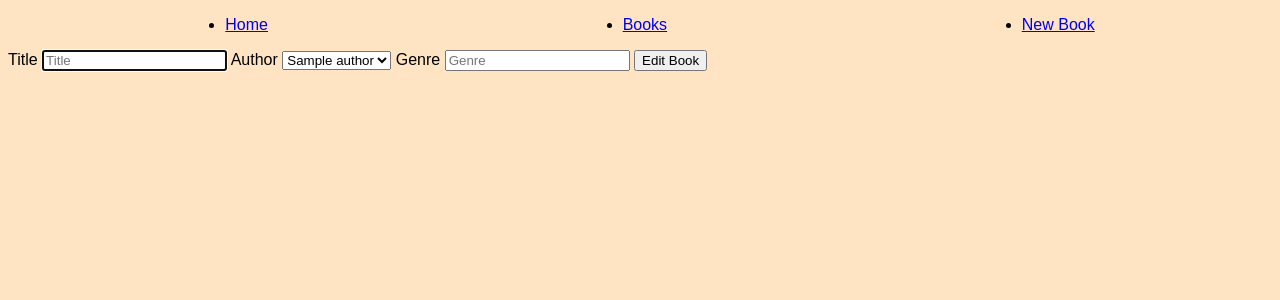
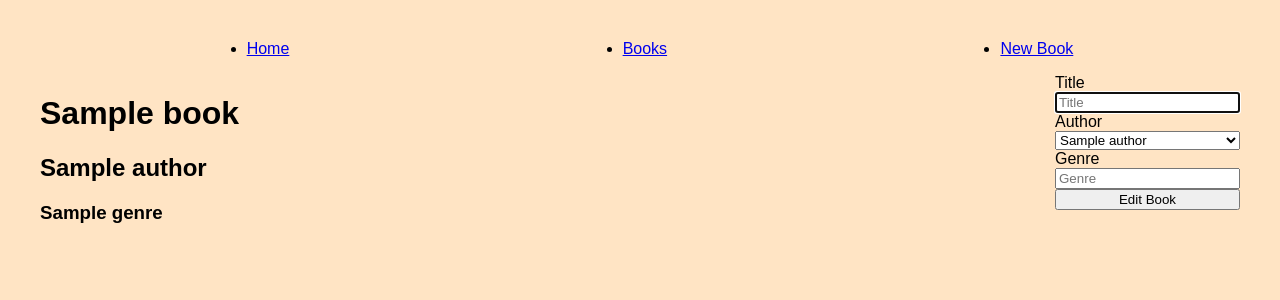
Before and after one commit to ewanlaing/w4d3_on_to_many, a Flask app: page /books/1/edit in a window 1280 px wide. Shown: the top 300 px of the page. Run offline with Flask 3, Linux system fonts and the light colour scheme; a database or web service that is not in the repository returns one stand-in record (values such as "Sample title"); some libraries are stand-ins or nearby versions.

Commit message:
even more css

```diff
--- a/static/style.css
+++ b/static/style.css
@@ -1,6 +1,7 @@
 body{
     background-color: bisque;
     font-family: fantasy;
+    margin: 40px;
 }
 
 .title{
@@ -19,3 +20,14 @@ section{
     flex-wrap: wrap;
 
 }
+
+.flex-container{
+    display: flex;
+    justify-content: space-between;
+}
+
+.flex-col{
+    display: flex;
+    flex-direction: column;
+
+}
--- a/templates/books/edit.html
+++ b/templates/books/edit.html
@@ -1,7 +1,15 @@
 {% extends "base.html" %}
 {% block content %}
 
+<div class="flex-container">
+    <div>
+        <h1>{{book.title}}</h1>
+        <h2>{{book.author.name}}</h2>
+        <h3>{{book.genre}}</h3>
+    </div>
+
     <form action="/books" method="post">
+        <div class="flex-col">
             <label for="title">Title</label>
             <input type="text" id="title" name="title" placeholder="Title" required autofocus>
 
@@ -16,6 +24,8 @@
             <input type="text" id="genre" name="genre" placeholder="Genre" required>
 
             <button type="submit">Edit Book</button>
+        </div>
     </form>
 
+</div>
 {% endblock %}
```
Also changed, not shown: templates/books/show.html (+6 -4 lines). Lines whose indentation alone changed are shown as unchanged.
